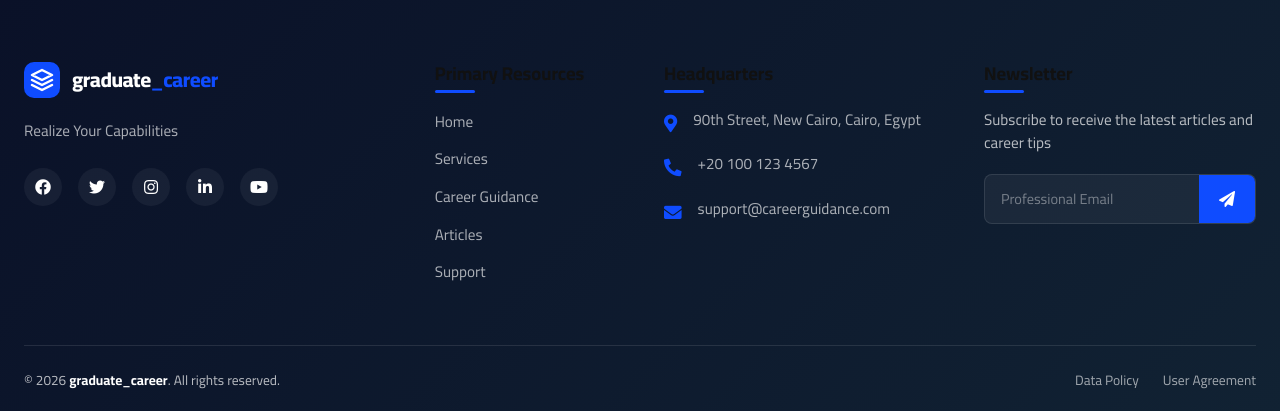
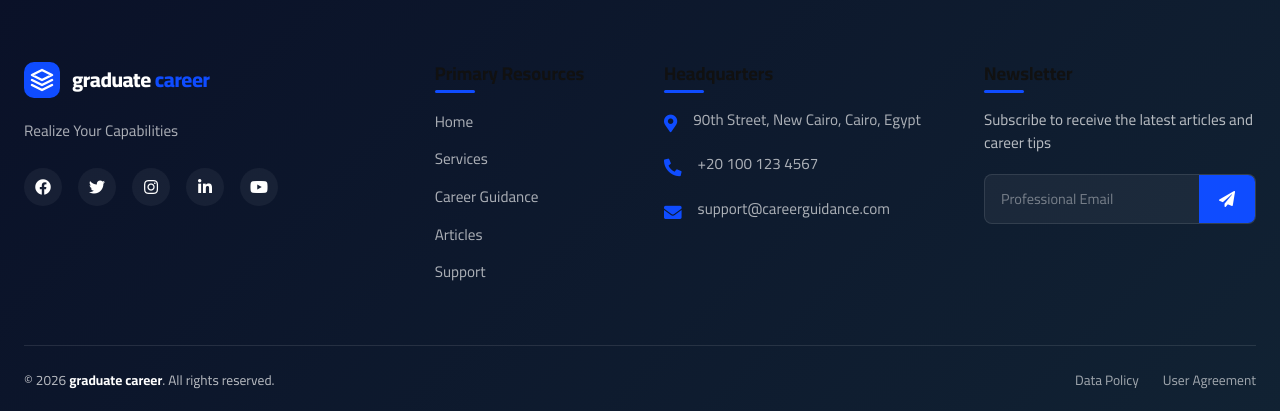
Before and after one commit to AhmedRabieTech/project, a React (Vite) app: page / in a window 1280 px wide. Shown: the part 2265-2676 px from the top of the page. Built offline with nearby package versions, Linux system fonts and the light colour scheme.

Commit message:
update project

```diff
--- a/index.html
+++ b/index.html
@@ -6,7 +6,7 @@
   <link rel="icon" type="image/svg+xml" href="/vite.svg" />
   <meta name="viewport" content="width=device-width, initial-scale=1.0" />
   <meta http-equiv="Content-Type" content="text/html; charset=utf-8" />
-  <title>graduate_career - Professional Career Recommendation System</title>
+  <title>graduate career - Professional Career Recommendation System</title>
   <!-- Google Web Fonts -->
   <link rel="preconnect" href="https://fonts.googleapis.com">
   <link rel="preconnect" href="https://fonts.gstatic.com" crossorigin>
--- a/package.json
+++ b/package.json
@@ -5,6 +5,7 @@
   "version": "0.0.0",
   "type": "module",
   "scripts": {
+    "start": "npm run dev",
     "dev": "vite",
     "build": "vite build",
     "preview": "vite preview",
--- a/src/components/Footer.jsx
+++ b/src/components/Footer.jsx
@@ -24,7 +24,7 @@ const Footer = () => {
                                     <path d="M12 2L2 7l10 5 10-5-10-5zM2 17l10 5 10-5M2 12l10 5 10-5" />
                                 </svg>
                             </div>
-                            <span className="logo-text-footer">graduate<span>_career</span></span>
+                            <span className="logo-text-footer">graduate<span> career</span></span>
                         </Link>
                         <p className="footer-description">
                             {t('footer.tagline') || (isRtl ? 'نحن نساعدك على اكتشاف شغفك ورسم مسارك المهني بأفضل الطرق الحديثة والموثوقة.' : 'We help you discover your passion and design your career path with modern and reliable approaches.')}
@@ -89,7 +89,7 @@ const Footer = () => {
 
                 <div className="footer-bottom">
                     <div className="copyright">
-                        &copy; {new Date().getFullYear()} <strong>graduate_career</strong>. {isRtl ? 'جميع الحقوق محفوظة.' : 'All rights reserved.'}
+                        &copy; {new Date().getFullYear()} <strong>graduate career</strong>. {isRtl ? 'جميع الحقوق محفوظة.' : 'All rights reserved.'}
                     </div>
                     <div className="footer-bottom-links">
                         <Link to="#">{t('footer.privacy') || (isRtl ? 'سياسة الخصوصية' : 'Privacy Policy')}</Link>
--- a/src/components/Navbar.jsx
+++ b/src/components/Navbar.jsx
@@ -103,7 +103,7 @@ const Navbar = () => {
                             <path d="M12 2L2 7l10 5 10-5-10-5zM2 17l10 5 10-5M2 12l10 5 10-5" />
                         </svg>
                     </div>
-                    <span className="logo-text">graduate<span>_career</span></span>
+                    <span className="logo-text">graduate<span> career</span></span>
                 </Link>
 
                 {/* Mobile Burger Menu */}
```
